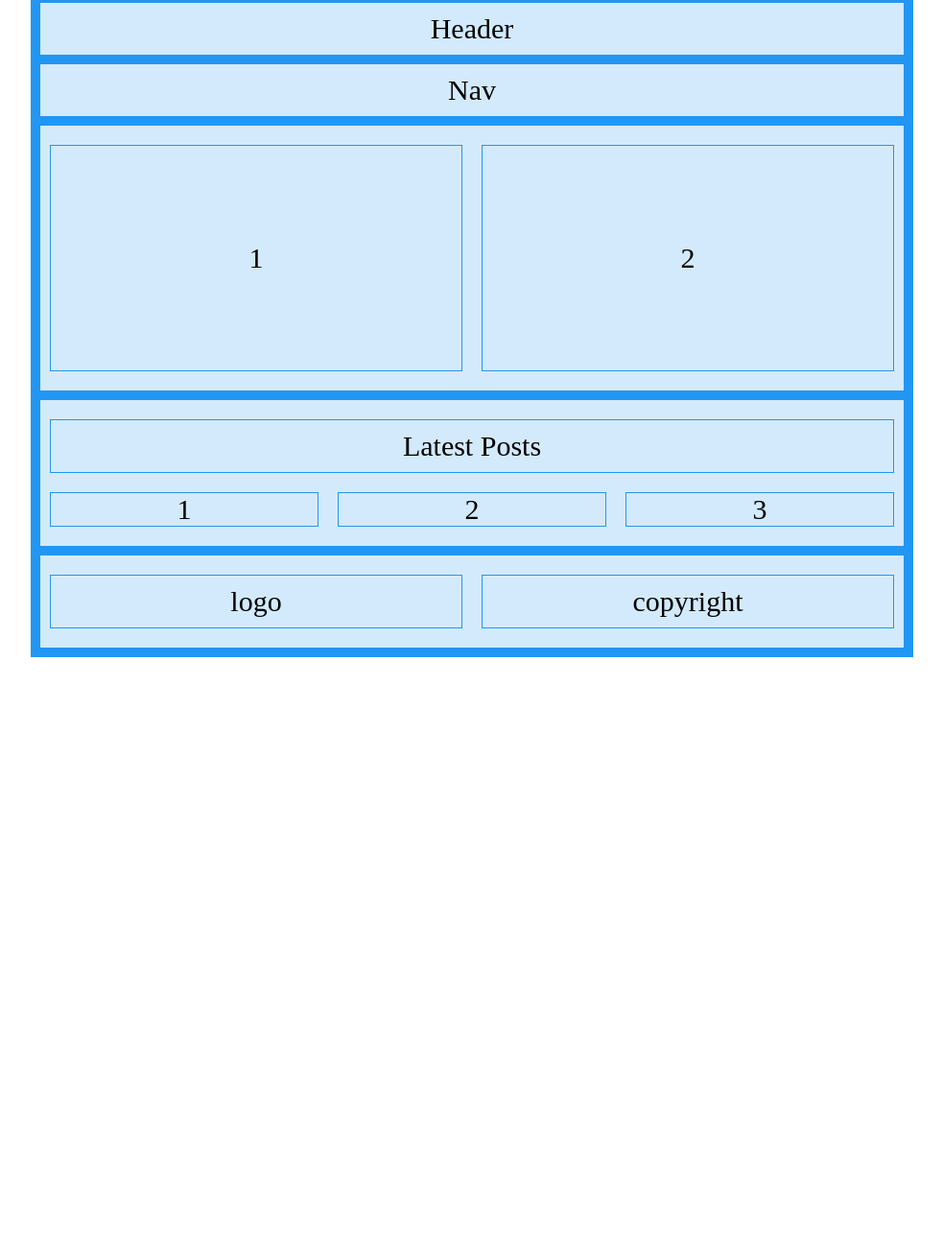
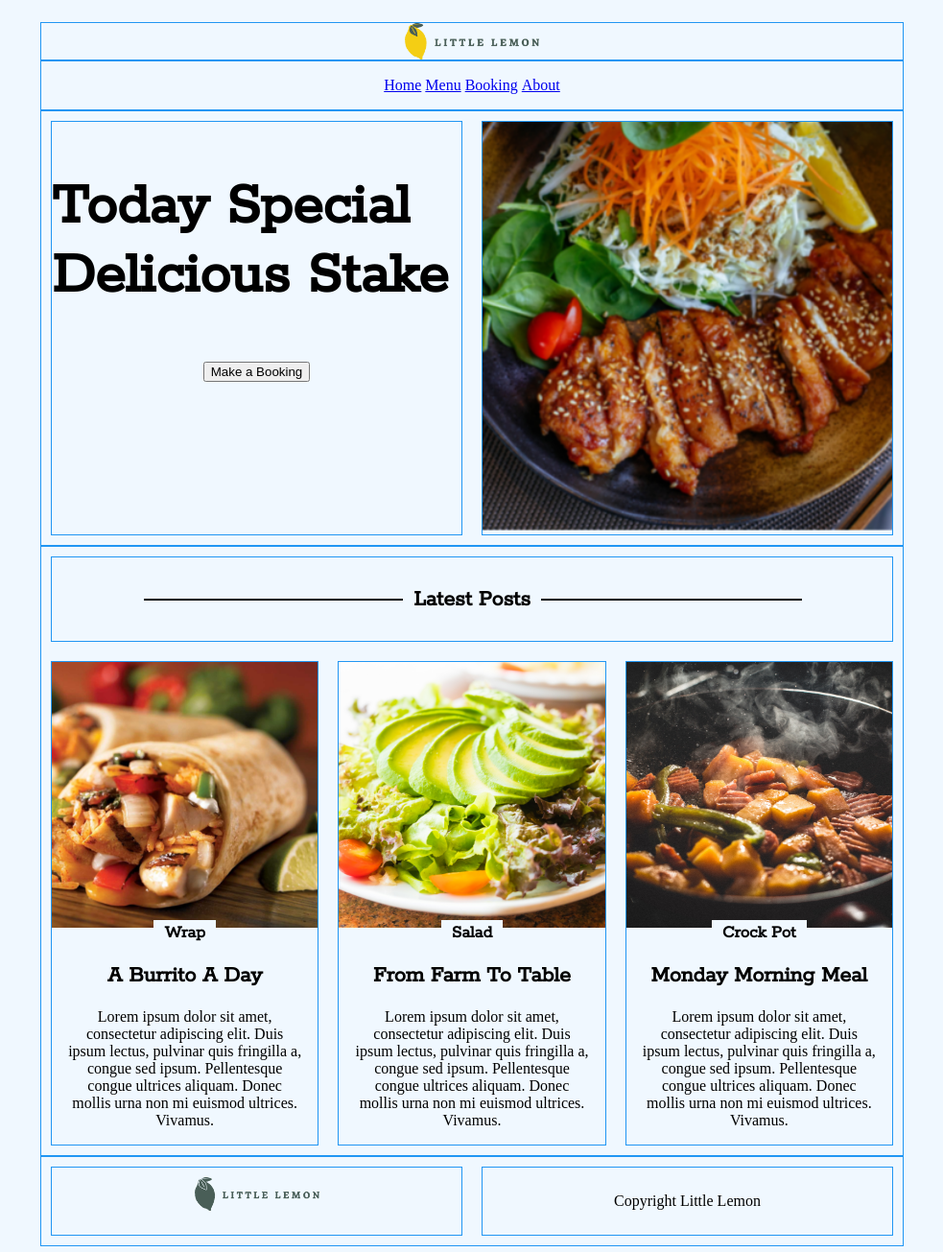
Before and after one commit to MrAces101/Little-Lemon-Restaurant, a plain HTML site: page index2.html in a window 1280 px wide. Shown: the part 15-1320 px from the top of the page at 96% size, without its empty margins (148-1131 px from the left). Before the commit the page ends 800 px from the top, so only its background shows below. Drawn offline with Linux system fonts and the light colour scheme.

Commit message:
changes made to the layout, changed from grid-template to flexbox

```diff
--- a/css/styles2.css
+++ b/css/styles2.css
@@ -1,53 +1,74 @@
 body {
-
+  background-color: aliceblue;
 }
 
 .container {
-  display: grid;
-  margin: 0 auto;
+  margin: 3% auto;
   max-width: 900px;
-  grid-template-areas: 'header header header'
-                       'nav nav nav'
-                       'promo promo promo'
-                       'posts posts posts'
-                       'footer footer footer';
-  grid-gap: 10px;
-  background-color: #2196F3;
-  padding: 10px;
+  text-align: center;
 }
 
-.container > div {
-  background-color: rgba(255, 255, 255, 0.8);
-  text-align: center;
-  padding: 10px 0;
-  font-size: 30px;
+h1, h2, h3 {
+    font-family: 'Rokkitt', serif;
+}
+
+span {
+  background-color: aliceblue;
+  padding: .2rem .7rem;
 }
 
 /* Header */
 
 .header {
-  grid-area: header;
+  display: flex;
+
+  border: 1px solid #2196F3;
+}
+
+.header > img {
+  margin: 0 auto;
+  width: 140px;
 }
 
 /* Navagation */
 
 .nav {
-  grid-area: nav;
+  border: 1px solid #2196F3;
+
 }
+
+.nav ul {
+    list-style: none;
+    padding: 0;
+}
+
+.nav li {
+    text-decoration: none;
+    display: inline-block;
+}
+
 
 /* Promo Section*/
 
 .promo {
-  grid-area: promo;
   display: flex;
   flex-direction: row;
+  border: 1px solid #2196F3;
+}
+
+.promo h1 {
+  text-align: left;
+  font-size: 4rem;
 }
 
 .promo-area {
   border: 1px solid #2196F3;
   margin: 10px;
-  padding: 100px;
   flex: 1;
+}
+
+.promo-area img {
+  width: 100%;
 }
 
 /* Responsive layout - makes a one column-layout instead of two-column layout */
@@ -60,10 +81,9 @@ body {
 /* Posts Section*/
 
 .posts {
-  grid-area: posts;
   display: flex;
   flex-wrap: wrap;
-  justify-content: center;
+  border: 1px solid #2196F3;
 }
 
 .posts > :first-child {
@@ -73,28 +93,59 @@ body {
   border: 1px solid #2196F3;
 }
 
-.post {
-  border: 1px solid #2196F3;
+.posts .latest {
+  text-align: center;
+}
+
+.thin-line {
+  display: block;
+  border: 1px solid black;
+  width: 80%;
+  margin: -2.2rem 0 2rem 10%;
+}
+
+.article {
   margin: 10px;
   flex: 1;
+  text-align: center;
+  border: 1px solid #2196F3;
+  align-content: center;
+}
+
+.article > img {
+  display: block;
+  width: 100%;
+}
+
+.article-content {
+  padding: 0 1rem;
+  margin-top: -1.5rem;
 }
 
 /* Responsive layout - makes a one column-layout instead of two-column layout */
 @media (max-width: 750px) {
   .posts {
     flex-direction: column;
+}
+  .footer {
+    flex-direction: column;
   }
 }
 
 .footer {
-  grid-area: footer;
   display: flex;
+  border: 1px solid #2196F3;
 }
 
 .footer-area {
   border: 1px solid #2196F3;
+  text-align: center;
   margin: 10px;
   padding: 10px;
   flex: 1;
 
 }
+
+.footer-area img {
+  width: 130px;
+}
--- a/index2.html
+++ b/index2.html
@@ -1,7 +1,18 @@
 <!DOCTYPE html>
-<html>
+<html lang="en">
 
 <head>
+  <meta charset="UTF-8">
+  <meta name="viewport" content="width=device-width, initial-scale=1.0">
+  <title>Little Lemon</title>
+  <meta name="description" content="At Little Lemon we make delicious meals daily">
+  <meta name="author" content="Littie Lemon Restaurant">
+
+  <link rel="preconnect" href="https://fonts.googleapis.com">
+
+  <link rel="preconnect" href="https://fonts.gstatic.com" crossorigin>
+
+  <link href="https://fonts.googleapis.com/css2?family=Open+Sans&family=Rokkitt&display=swap" rel="stylesheet">
 
   <link rel="stylesheet" href="css/styles2.css" />
 </head>
@@ -9,40 +20,89 @@
 <body>
 
   <div class="container">
-    <div class="header">Header</div>
-    <div class="nav">Nav</div>
-    <div class="promo">
+    <header class="header">
+      <img src="img/logo2.png" alt="Little_Lemon_logo">
+    </header>
+
+    <nav class="nav">
+      <ul>
+        <li><a href="index.html">Home</a></li>
+        <li><a href="menu.html">Menu</a></li>
+        <li><a href="Booking.html">Booking</a></li>
+        <li><a href="about.html">About</a></li>
+      </ul>
+    </nav>
+
+    <section class="promo">
       <div class="promo-area">
-        1
+        <h1>Today Special<span> Delicious Stake</span></h1>
+        <button>Make a Booking</button>
       </div>
       <div class="promo-area">
-        2
+        <img src="img/stake.png" alt="">
       </div>
-    </div>
-    <div class="posts">
-      <div class="latest">
-        Latest Posts
-      </div>
-      <div class="post">
-        1
-      </div>
-      <div class="post">
-        2
-      </div>
-      <div class="post">
-        3
-      </div>
-    </div>
-    <div class="footer">
+    </section>
+
+    <main>
+
+      <section class="posts">
+
+        <div class="latest">
+          <h2><span>Latest Posts</span> </h2>
+          <div class="thin-line"></div>
+        </div>
+
+        <article class="article">
+          <img src="img/burrito.png" alt="">
+          <div class="article-content">
+            <h3><span> Wrap </span> </h3>
+            <h2>
+              A Burrito A Day
+            </h2>
+            <p>
+              Lorem ipsum dolor sit amet, consectetur adipiscing elit. Duis ipsum lectus, pulvinar quis fringilla a, congue sed ipsum. Pellentesque congue ultrices aliquam. Donec mollis urna non mi euismod ultrices. Vivamus.
+            </p>
+          </div>
+        </article>
+        <article class="article">
+          <img src="img/salad.png" alt="">
+          <div class="article-content">
+            <h3><span> Salad </span></h3>
+            <h2>
+              From Farm To Table
+            </h2>
+            <p>
+              Lorem ipsum dolor sit amet, consectetur adipiscing elit. Duis ipsum lectus, pulvinar quis fringilla a, congue sed ipsum. Pellentesque congue ultrices aliquam. Donec mollis urna non mi euismod ultrices. Vivamus.
+            </p>
+          </div>
+        </article>
+        <article class="article">
+          <img src="img/grill.png" alt="">
+          <div class="article-content">
+            <h3><span> Crock Pot </span> </h3>
+          <h2>
+            Monday Morning Meal
+          </h2>
+          <p>
+            Lorem ipsum dolor sit amet, consectetur adipiscing elit. Duis ipsum lectus, pulvinar quis fringilla a, congue sed ipsum. Pellentesque congue ultrices aliquam. Donec mollis urna non mi euismod ultrices. Vivamus.
+          </p>
+          </div>
+        </article>
+      </section>
+
+    </main>
+
+    <footer class="footer">
       <div class="footer-area">
-        logo
+        <img src="img/logo-2.png" alt="">
       </div>
       <div class="footer-area">
-        copyright
+      <div><p>Copyright Little Lemon</p></div>
       </div>
-    </div>
+    </footer>
   </div>
 
+  <script src="js/scripts.js" charset="utf-8"></script>
 </body>
 
 </html>
```
